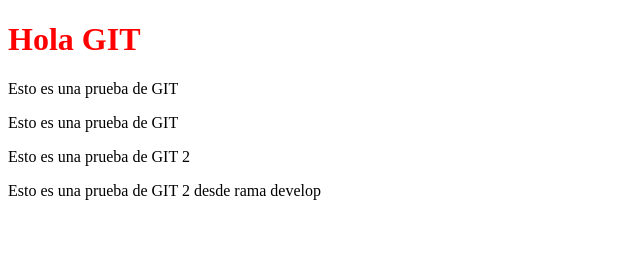
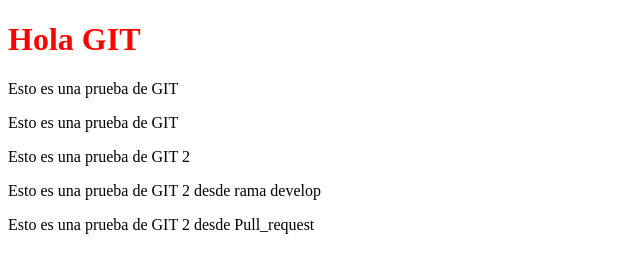
Before and after one commit to davidfer1112/CursoGit, a plain HTML site: page index.html in a window 1280 px wide. Shown: the whole page, without its empty margins (0-640 px from the left). Drawn offline with Linux system fonts and the light colour scheme.

Commit message:
Update index.html

```diff
--- a/index.html
+++ b/index.html
@@ -10,5 +10,6 @@
     <p>Esto es una prueba de GIT</p>
     <p>Esto es una prueba de GIT 2</p>
     <p>Esto es una prueba de GIT 2 desde rama develop</p>
+    <p>Esto es una prueba de GIT 2 desde Pull_request</p>
 </body>
 </html>
```
